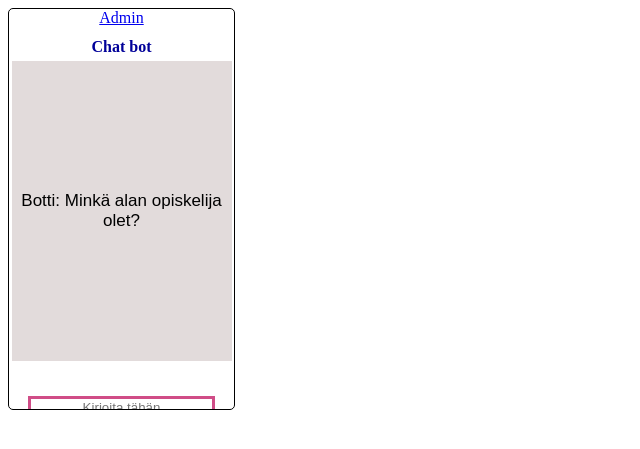
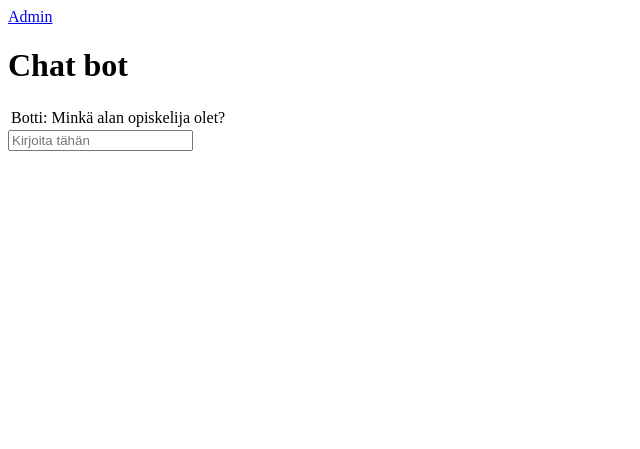
Before and after one commit to JaniKello/ChatBot, a PHP site: page /csshtml.html in a window 1280 px wide. Shown: the top 449 px of the page, without its empty margins (0-640 px from the left). Run offline with PHP 8.4, Linux system fonts and the light colour scheme.

Commit message:
Add files via upload

```diff
--- a/ChatBotWeb/chatbot.css
+++ b/ChatBotWeb/chatbot.css
@@ -1,44 +1 @@
-h1{
-	   text-align: center;
-       font-size: 12pt;
-       color: #000099;
-       margin-bottom: 5px;
-}
-
-    #Bot {
-        border-style: solid;
-		border-radius: 5px;
-		border-width: 1px;
-		text-align: center;
-		margin: 0;
-		width:225px;
-		height:400px;
-		overflow: auto;
-
-    }
-
-    #newMsg {
-        border-style: solid;
-		border-width: 2px;
-		text-align: center;
-		position: relative;
-		bottom: -35px;
-		border: 3px solid #d04d87;
-
-    }
-	    #messages {
-		margin: auto;
-		max-width: 550px;
-		font: 15px arial, sans-serif;
-		width:220px;
-		height:300px;
-		background-color: #e2dbdb;
-		overflow: scroll;
-
-    }
-	td{
-
-		font: 17px arial, sans-serif;
-		height: 100%;
-		width: 100%;
-	}
+fsdfsdfsdfsdf
--- a/ChatBotWeb/chatbot.html
+++ b/ChatBotWeb/chatbot.html
@@ -23,4 +23,5 @@
 	</body>
 </html>
 
+<script type="text/javascript" src="http://ajax.googleapis.com/ajax/libs/jquery/1.8.3/jquery.js"></script>
  <script src="chatbot.js"></script>
--- a/ChatBotWeb/chatbot.js
+++ b/ChatBotWeb/chatbot.js
@@ -116,35 +116,35 @@ var ala = 0; // 1 = tieto, 2 = kone, 3 = sähkö
                  }
 
 
-				 // haetaan vastaus kannasta
+				 // haetaan vastaus kannasta--------------------------
 
-				var answerID = 0;
+				if (answered == false)
+				{
+					var answerID = -1;
 					$.get("lataa.php?k=" + msg, function(data)
 					{
 						answerID = parseInt(data);
-				});
 
-
-				var idx = questions.indexOf(msg);
-				if (idx > -1)
-				{
-					$.get("lataa.php?v=" + answerID[idx], function(data)
+						$.get("lataa.php?v=" + answerID, function(data)
 						{
 							SetText("Botti: " + data)
 						});
 
+						if (answerID != -1)
+						{
 							answered = true;
 						}
+						else
+						{
+							// lähettää viestin tietokantaan, jos botti ei osannut vastata
+							Send(msg);
+							SetText("Viesti lähetetty kantaan.");
+							answered == false;
+						}
 
+					});
+				}
 
-
-
-                 // lähettää viestin tietokantaan, jos botti ei osannut vastata
-                 if (answered == false)
-                 {
-					 Send(msg);
-					 SetText("Botti: En osaa vastata.");
-                 }
             }
             else
             {
--- a/ChatBotWeb/tallenna.php
+++ b/ChatBotWeb/tallenna.php
@@ -3,8 +3,8 @@
 
 	if (isset($_POST['k']))
 	{
-		$servername = "http://localhost:3306/";
-		$username = "";
+		$servername = "localhost";
+		$username = "root";
 		$password = "";
 		$dbname = "chatbot";
 
@@ -16,7 +16,7 @@
 			die("Connection failed");
 		}
 
-		$sql = "INSERT INTO kysymykset (Kysymys, vID) VALUES ('" . $_POST['k'] . "', '0')";
+		$sql = "INSERT INTO kysymykset (Kysymys, vID) VALUES ('" . $_POST['k'] . "', '1')";
 
 		if ($conn->query($sql) === TRUE)
 		{
```
Also changed, not shown: ChatBotWeb/chatbot.sql (+6 -27 lines), ChatBotWeb/lataa.php (+28 -7 lines). Lines whose indentation alone changed are shown as unchanged.
